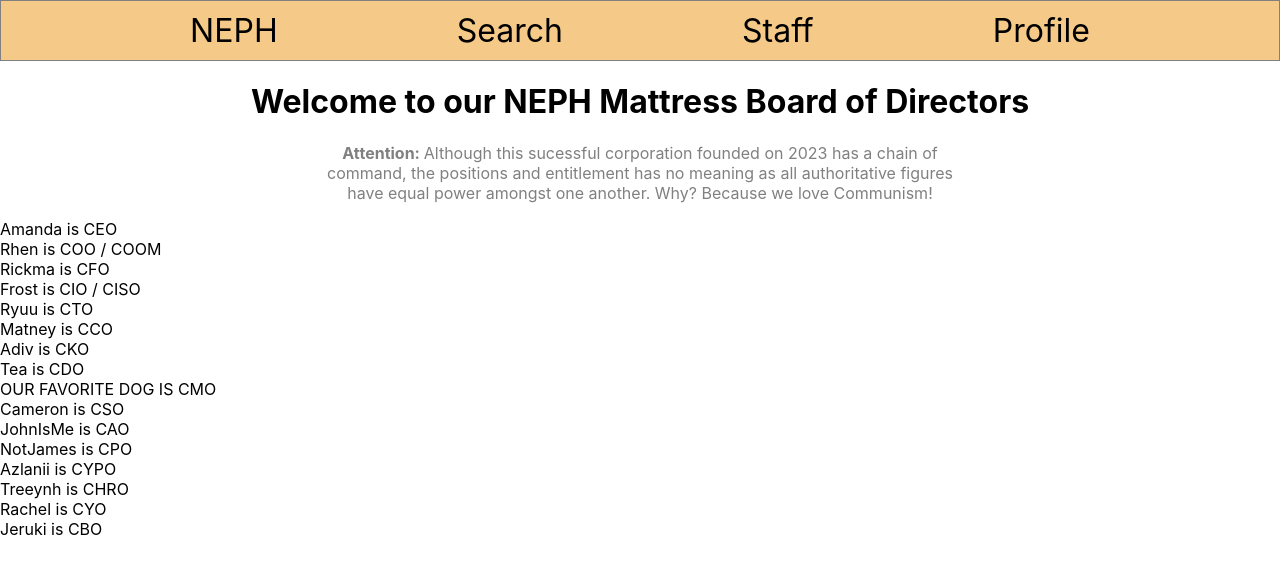
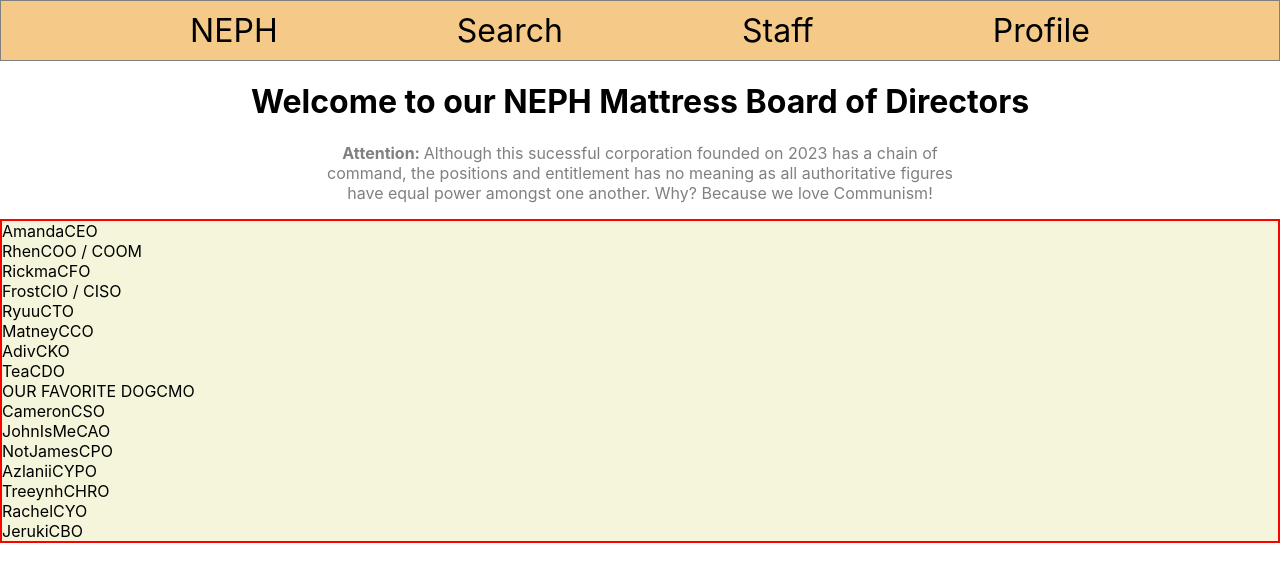
Before and after one commit to ericcnguyen04/neph-company, a React (Create React App) app: page /staff in a window 1280 px wide. Shown: the top 582 px of the page. Built offline with nearby package versions, Linux system fonts and the light colour scheme.

Commit message:
removed is

```diff
--- a/src/App.css
+++ b/src/App.css
@@ -24,3 +24,8 @@
   padding: 0px 25%;
   color: gray
 }
+
+.staff {
+  border: 2px solid red;
+  background-color: beige;
+}
--- a/src/Components/pages/Staff.jsx
+++ b/src/Components/pages/Staff.jsx
@@ -11,23 +11,23 @@ export default function Staff() {
                 </center>
             </p>
 
-            <div>
-                <div>Amanda is CEO</div>
-                <div>Rhen is COO / COOM</div>
-                <div>Rickma is CFO</div>
-                <div>Frost is CIO / CISO</div>
-                <div>Ryuu is CTO</div>
-                <div>Matney is CCO</div>
-                <div>Adiv is CKO</div>
-                <div>Tea is CDO</div>
-                <div>OUR FAVORITE DOG IS CMO</div>
-                <div>Cameron is CSO</div>
-                <div>JohnIsMe is CAO</div>
-                <div>NotJames is CPO</div>
-                <div>Azlanii is CYPO</div>
-                <div>Treeynh is CHRO</div>
-                <div>Rachel is CYO</div>
-                <div>Jeruki is CBO</div>
+            <div className='staff'>
+                <div>AmandaCEO</div>
+                <div>RhenCOO / COOM</div>
+                <div>RickmaCFO</div>
+                <div>FrostCIO / CISO</div>
+                <div>RyuuCTO</div>
+                <div>MatneyCCO</div>
+                <div>AdivCKO</div>
+                <div>TeaCDO</div>
+                <div>OUR FAVORITE DOGCMO</div>
+                <div>CameronCSO</div>
+                <div>JohnIsMeCAO</div>
+                <div>NotJamesCPO</div>
+                <div>AzlaniiCYPO</div>
+                <div>TreeynhCHRO</div>
+                <div>RachelCYO</div>
+                <div>JerukiCBO</div>
             </div>
         </div>
     )
```
